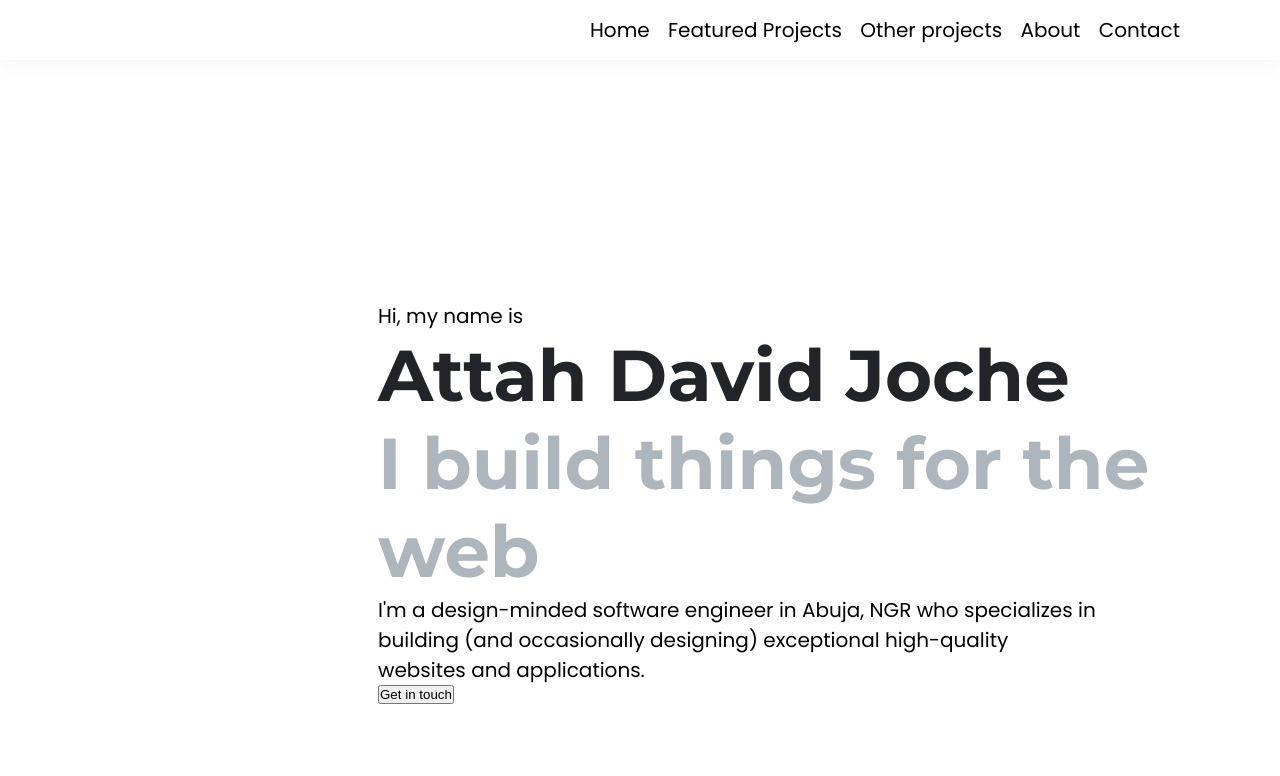
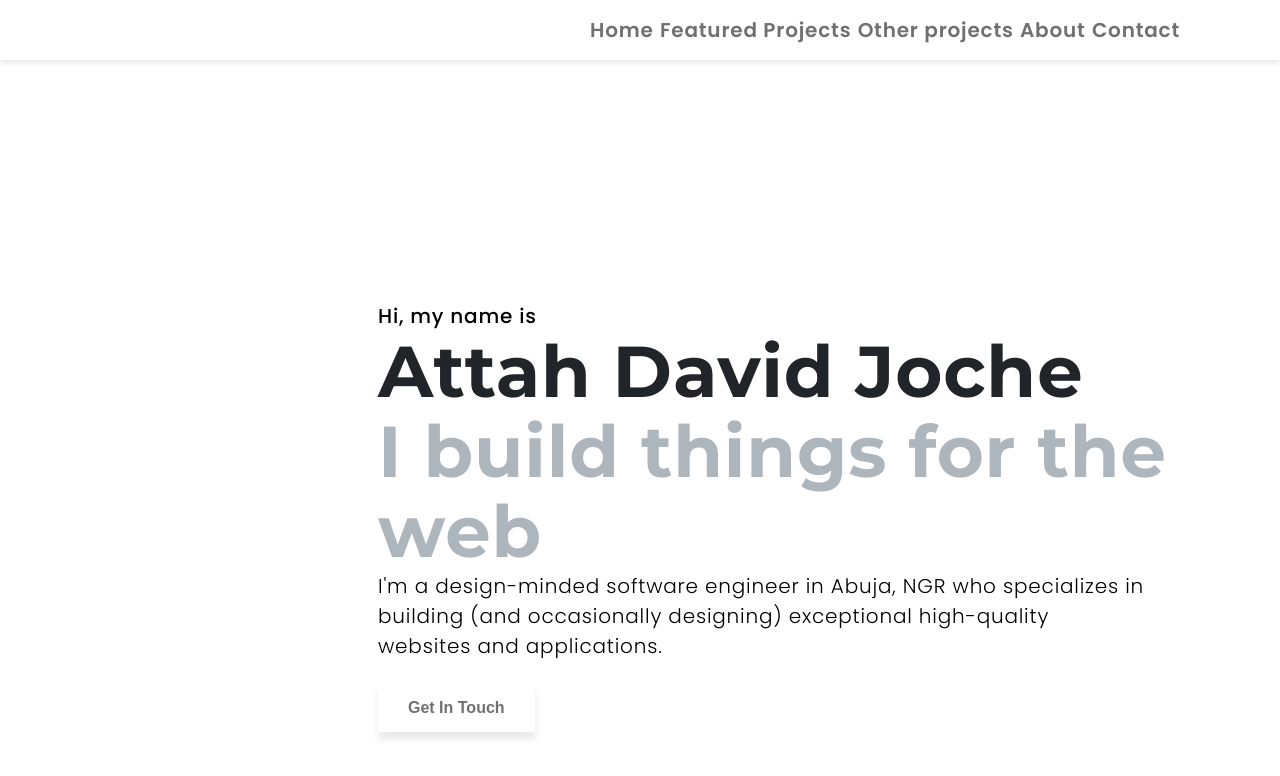
Before and after one commit to JocheAttah/portfolio_web, a React (Create React App) app: page / in a window 1280 px wide. Shown: the top 776 px of the page. Built offline with nearby package versions, Linux system fonts and the light colour scheme.

Commit message:
main complete

```diff
--- a/src/assets/scss/abstracts/_variables.scss
+++ b/src/assets/scss/abstracts/_variables.scss
@@ -11,10 +11,13 @@ $color-bright-red: hsl(356, 69%, 56%);
 
 $color-background-light: #fff;
 $color-background-dark: #f8f9fa;
-
+$color-white:#fff;
 $color-header-primary: #21252a;
 $color-header-secondary: #adb5bd;
 $color-font: #343a40;
+$color-dark-grey: #707070;
+
+$color-shadow: rgba(0,0,0, 0.09);
 
 $font-size-large: 2rem;
 $font-size-norms: 1.6rem;
--- /dev/null
+++ b/src/assets/scss/components/_button.scss
@@ -0,0 +1,30 @@
+.btn {
+    &,
+    &:link,
+    &:visited {
+      border: 0;
+      background-color: $color-white;
+      padding: 1.5rem 3rem;
+      // box-shadow: 0 1rem 1rem $color-font;
+      box-shadow: 0 0.7rem 0.7rem $color-shadow;
+      outline: none;
+      cursor: pointer;
+      //   text-transform: uppercase;
+      color: $color-dark-grey;
+      font-weight: 800;
+      font-size: 1.6rem;
+
+      transition: all 0.2s;
+    }
+
+    &:hover {
+      transform: translateY(-2px);
+      box-shadow: 0 1rem 1rem $color-shadow;
+    }
+    &:active,
+    &:focus {
+        outline: none;
+        transform: translateY(-1px);
+        box-shadow: 0 .5rem 1rem $color-shadow;
+    }
+  }
--- a/src/assets/scss/components/_main.scss
+++ /dev/null
@@ -1,39 +0,0 @@
-.main {
-  display: flex;
-  flex-direction: column;
-  width: 100%;
-  height: 95vh;
-  align-items: center;
-  justify-content: center;
-  position: absolute;
-
-  &__contents{
-      position: absolute;
-      top: 24.1rem;
-      left: 37.8rem;
-  }
-
-  &__first, &__paragraph{
-      font-size: $font-size-large;
-      font-weight: 400;
-  }
-
-  &__name{
-      font-size: $header-font-size;
-      color: $color-header-primary;
-      font-weight: 700;
-      font-family: 'Montserrat', sans-serif;
-
-      &--work{
-          color: $color-header-secondary;
-      }
-  }
-
-  &__paragraph{
-      font-weight: 400;
-  }
-
-
-
-
-}
--- a/src/assets/scss/components/_module.scss
+++ b/src/assets/scss/components/_module.scss
@@ -1,3 +1 @@
-// @import 'toggle';
-@import 'header';
-@import 'main';
+@import 'button';
--- a/src/assets/scss/components/_header.scss
+++ b/src/assets/scss/layouts/_header.scss
@@ -1,18 +1,22 @@
 .header {
   background-color: $color-background-light;
   width: 100%;
-//   height: 6.2vh;
-    padding: 1.5rem 0;
+  //   height: 6.2vh;
+  padding: 1.5rem 0;
   display: flex;
   align-items: center;
   justify-content: flex-end;
   padding-right: 10rem;
-  box-shadow: 0 0.5rem 2rem whitesmoke;
+  //   box-shadow: 0 0.5rem 2rem whitesmoke;
+  box-shadow: 0 0.3rem 0.5rem $color-shadow;
 
   &__container {
     width: 50%;
     display: flex;
     justify-content: space-between;
     font-size: $font-size-large;
+    font-weight: 600;
+    letter-spacing: 0.8px;
+    color: $color-dark-grey;
   }
 }
--- /dev/null
+++ b/src/assets/scss/layouts/_main.scss
@@ -0,0 +1,42 @@
+.main {
+  display: flex;
+  flex-direction: column;
+  width: 100%;
+  height: 95vh;
+  align-items: center;
+  justify-content: center;
+  position: absolute;
+  //   background-color: red;
+
+  &__contents {
+    position: absolute;
+    top: 24.1rem;
+    left: 37.8rem;
+  }
+
+  &__first,
+  &__paragraph {
+    font-size: $font-size-large;
+    font-weight: 500;
+  }
+
+  &__name {
+    font-size: $header-font-size;
+    color: $color-header-primary;
+    font-weight: 700;
+    font-family: "Montserrat", sans-serif;
+    line-height: 8rem;
+
+    &--work {
+      color: $color-header-secondary;
+    }
+  }
+
+  &__paragraph {
+    font-weight: 300;
+    line-height: 3rem;
+    margin-bottom: 2.3rem;
+  }
+
+
+}
--- a/src/assets/scss/layouts/_module.scss
+++ b/src/assets/scss/layouts/_module.scss
@@ -1,2 +1,3 @@
-// @import 'header';
-// @import 'layouts';
+// @import 'toggle';
+@import 'header';
+@import 'main';
--- a/src/components/Main.jsx
+++ b/src/components/Main.jsx
@@ -12,7 +12,7 @@ function Main() {
           building (and occasionally designing) exceptional high-quality <br></br>
           websites and applications.
         </p>
-        <button>Get in touch</button>
+        <button className="btn">Get In Touch</button>
       </div>
     </div>
   );
--- a/src/index.css
+++ b/src/index.css
@@ -3,4 +3,5 @@
 
 body{
   font-family: 'Poppins', sans-serif;
+  letter-spacing: .8px;
 }
```
